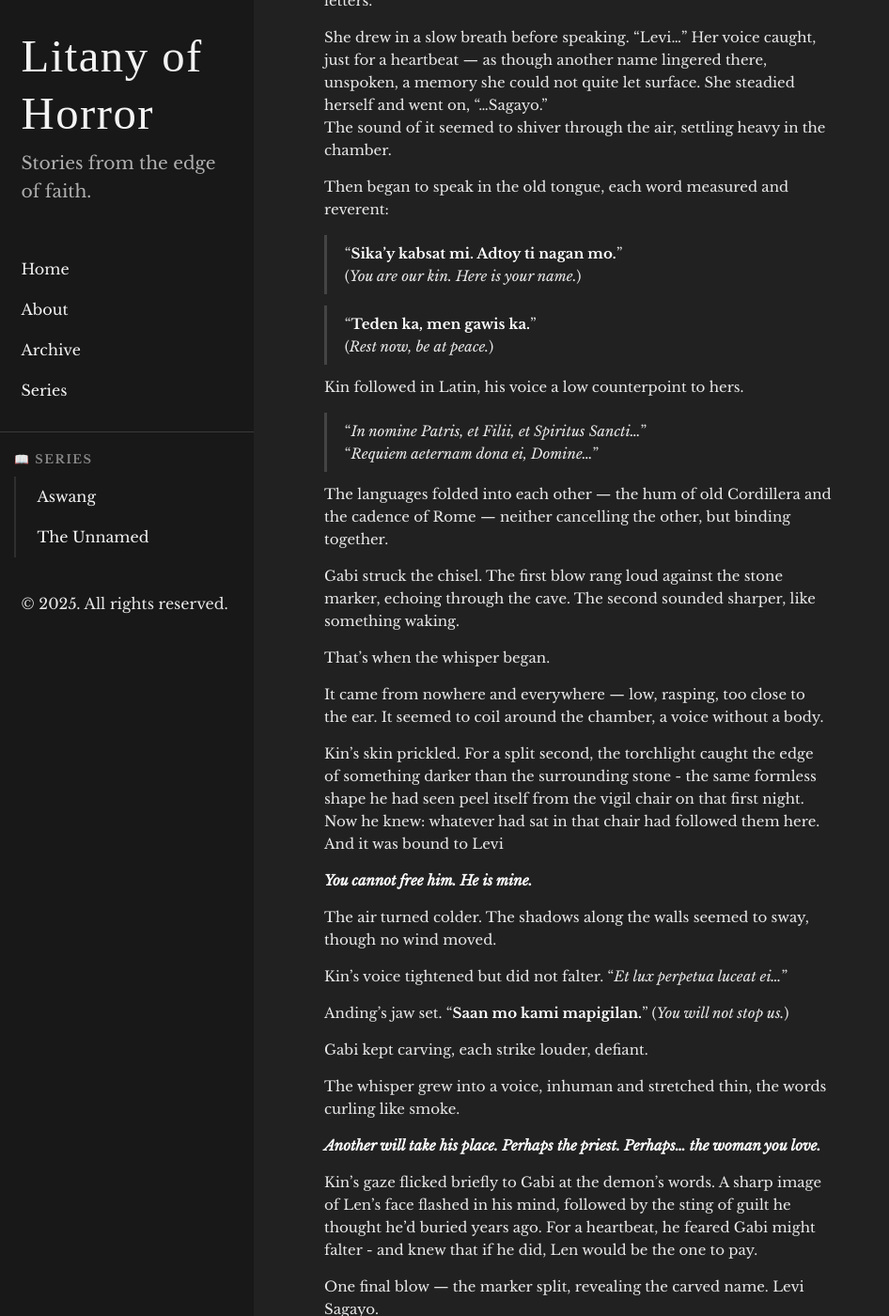
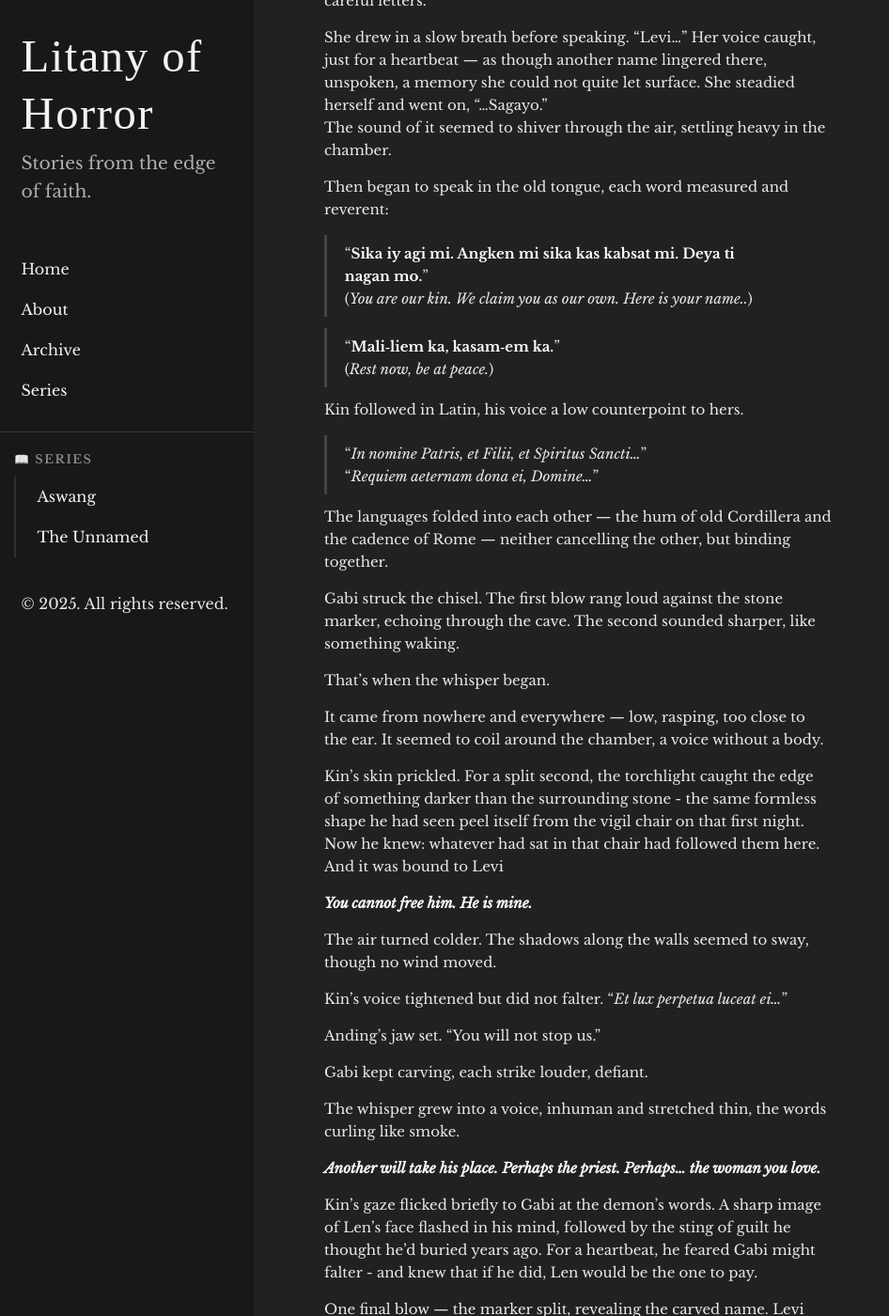
Before and after one commit to fearfulsmtry/litany-of-horror, a Jekyll site: the page built from _posts/2025-08-18-the-unnamed-part-vii.md, in a window 1280 px wide and 1400 px high, scrolled down 4767 px. Shown: the whole window at 94% size, without its empty margins (0-946 px from the left). Built offline with Jekyll 4.4.1, drawn with Linux system fonts in a browser that asks for light colours; some web fonts are replaced; some of the changed text lies outside the part shown.

Commit message:
Add epilogue to series page and refine Ilocano ritual dialogue
- Add published epilogue to The Unnamed series page with completion description
- Update Ilocano phrases in Part VII naming ritual for cultural authenticity
- Improve ritual scene with proper full names and more formal indigenous language
- Complete series now shows all 8 parts plus epilogue for readers

```diff
--- a/_posts/2025-08-18-the-unnamed-part-vii.md
+++ b/_posts/2025-08-18-the-unnamed-part-vii.md
@@ -120,17 +120,17 @@
 
 Kin set his small crucifix atop the coffin, his lips pressing together in a silent prayer. Gabi knelt, unpacking his chisel and hammer, the tools glinting in the low light.
 
-Anding stepped forward, lifting the cloth. It was handwoven in deep indigo, the pattern threaded with white and red — the Sagayo motif — and now stitched with a single new addition: **LEVI** in bold, careful letters.
+Anding stepped forward, lifting the cloth. It was handwoven in deep indigo, the pattern threaded with white and red — the Sagayo motif — and now stitched with a single new addition: **Levi Sagayo** in bold, careful letters.
 
-She drew in a slow breath before speaking. “Levi…” Her voice caught, just for a heartbeat — as though another name lingered there, unspoken, a memory she could not quite let surface. She steadied herself and went on, “…Sagayo.”
+She drew in a slow breath before speaking. “Levi...” Her voice caught, just for a heartbeat — as though another name lingered there, unspoken, a memory she could not quite let surface. She steadied herself and went on, “…Sagayo.”
 The sound of it seemed to shiver through the air, settling heavy in the chamber.
 
 Then began to speak in the old tongue, each word measured and reverent:
 
-> “**Sika’y kabsat mi. Adtoy ti nagan mo.**”
-> (_You are our kin. Here is your name._)
+> “**Sika iy agi mi. Angken mi sika kas kabsat mi. Deya ti nagan mo.**”
+> (_You are our kin. We claim you as our own. Here is your name.._)
 
-> “**Teden ka, men gawis ka.**”
+> “**Mali‑liem ka, kasam‑em ka.**”
 > (_Rest now, be at peace._)
 
 Kin followed in Latin, his voice a low counterpoint to hers.
@@ -155,7 +155,7 @@
 
 Kin’s voice tightened but did not falter. “_Et lux perpetua luceat ei…_”
 
-Anding’s jaw set. “**Saan mo kami mapigilan.**” (_You will not stop us._)
+Anding’s jaw set. “You will not stop us.”
 
 Gabi kept carving, each strike louder, defiant.
 
@@ -171,7 +171,7 @@
 
 Anding stepped forward and pressed the cloth to the coffin, her hands trembling.
 
-“Men gawis ka, kabsat. Rest now.”
+“Kasam‑em ka, kabsat. Rest now.”
 
 Somewhere deep in the compound miles away, Elia’s fingers twitched. Her eyes opened.
 
```
Also changed, not shown: the-unnamed-series.md (+5 -0 lines).
